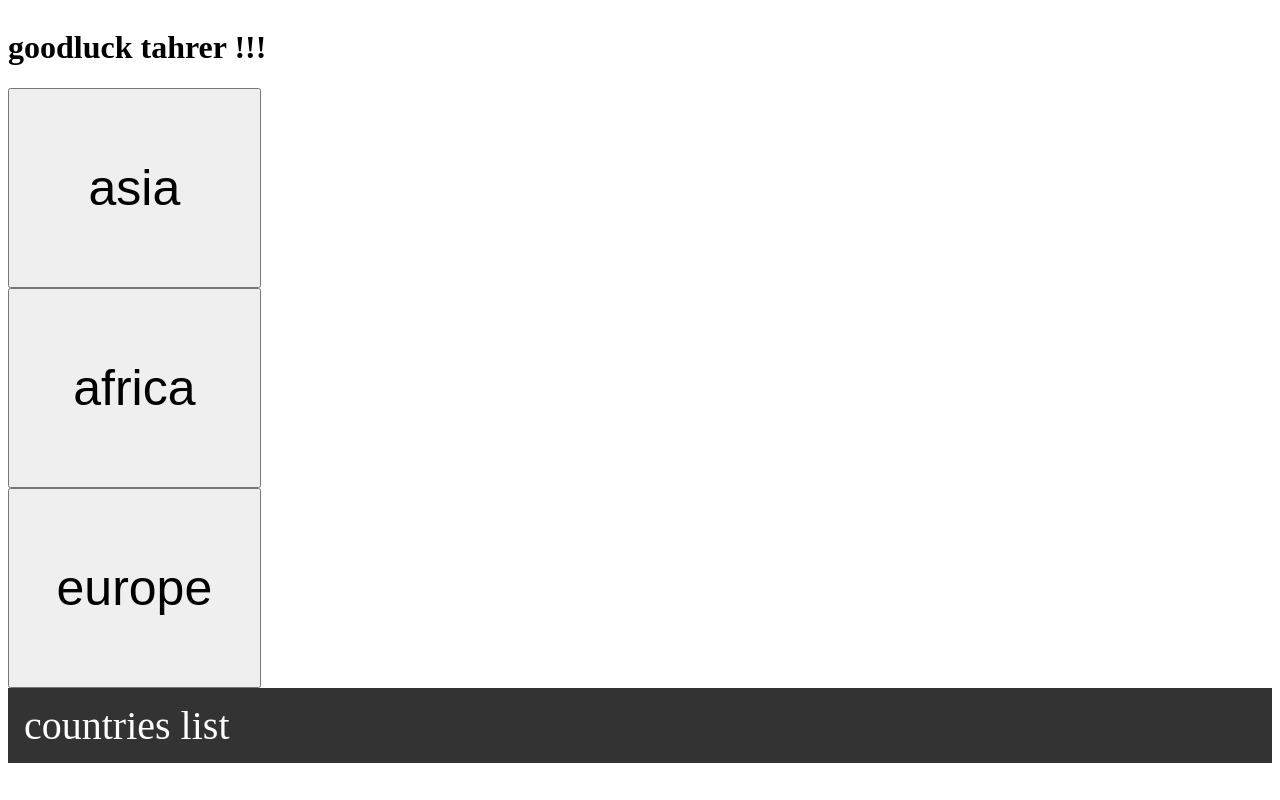
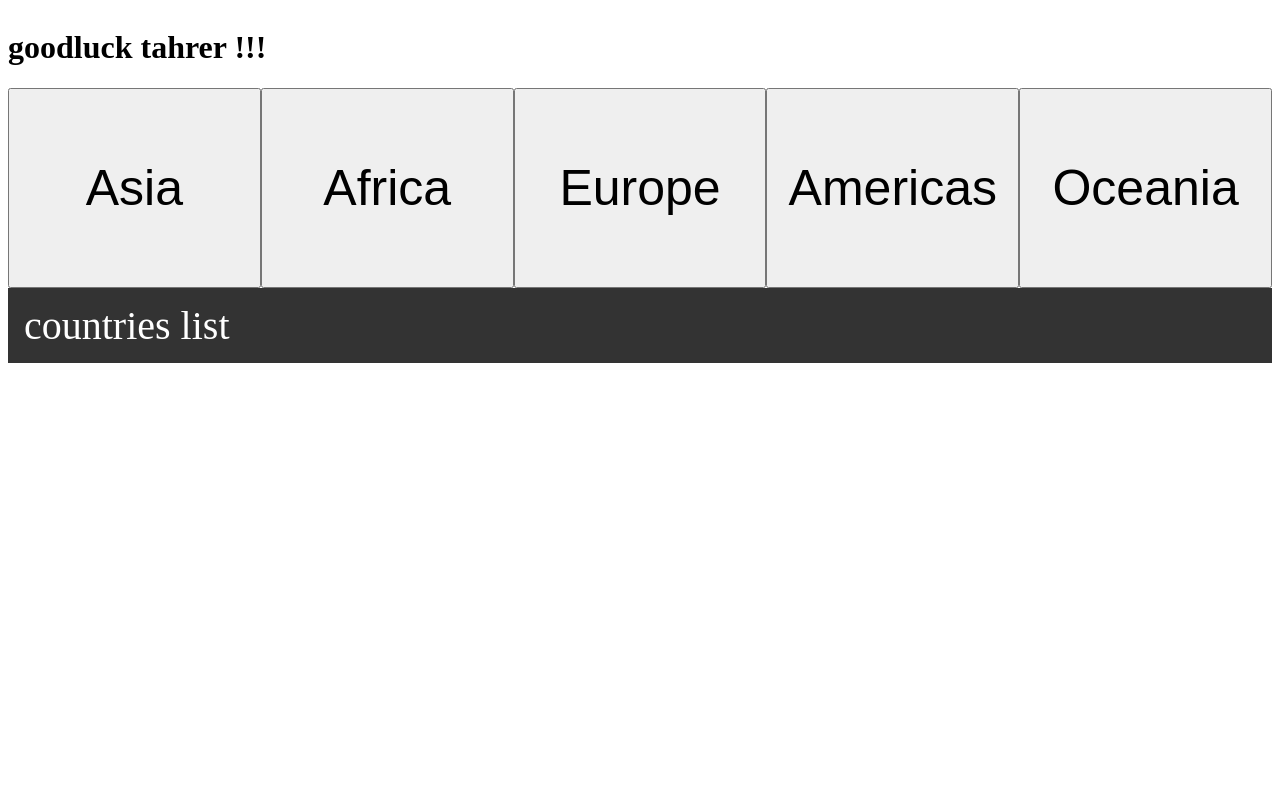
Before and after one commit to tahrer007/COVID-19, a plain HTML site: page index.html in a window 1280 px wide. Drawn offline with Linux system fonts and the light colour scheme.

Commit message:
update 23:30

```diff
--- a/assets/scripts/main.js
+++ b/assets/scripts/main.js
@@ -6,6 +6,7 @@ const africa = document.querySelector(".africa");
 const americas = document.querySelector(".americas");
 const oceania = document.querySelector(".oceania");
 const dropdownContent = document.querySelector(".dropdownContent");
+const ContinentsbtnsBox = document.querySelector(".ContinentsbtnsBox");
 
 import {worldsContinents,ContinentsData,globalData,sellectedCountry,GlobalData,fillCountryCovidData,
     calculateContinentCovidData,getCountryCovidData,fillcountriesData,getCountriesByContinent,searchCountry,
@@ -22,15 +23,25 @@ const filldropdownContent= (countriesArr)=>{
     });
 
 }
-europe.addEventListener("click",function (){
-    console.log("Europe");
+const createContinentsButtons=(worldsContinents)=>{
 
-    getCountriesByContinent("Europe").then(
-        function(value) {
-            console.log(value[0]);
-            filldropdownContent(value[0]);
-        }
-      );
+    worldsContinents.forEach(element => {
+        let initialBtn= document.createElement("button");
+        initialBtn.classList.add("Continentbtn");
+        initialBtn.setAttribute("id",element)
+        initialBtn.innerText= element ;
+        initialBtn.addEventListener("click",function(){
+            getCountriesByContinent(element).then(
+                function(value) {
+                    //console.log(value[0]);
+                    filldropdownContent(value[0]);
+                }
+              );
 
+        })
+        ContinentsbtnsBox.appendChild(initialBtn);
 
-})
+    });
+
+}
+createContinentsButtons(worldsContinents);
--- a/assets/style/main.css
+++ b/assets/style/main.css
@@ -3,7 +3,7 @@ body{
     flex-direction: column;
 }
 
-.btn{
+.Continentbtn{
     height: 200px ;
     width: 20%;
     font-size: 50px;
--- a/index.html
+++ b/index.html
@@ -10,9 +10,8 @@
   </head>
   <body>
     <h1>goodluck tahrer !!!</h1>
-    <button class="asia btn">asia</button>
-    <button class="africa btn">africa</button>
-    <button class="europe btn">europe</button>
+    <div class="ContinentsbtnsBox"></div>
+
     <div class="dropdownBox">
       <ul>
         <li class="dropdown">
@@ -25,6 +24,5 @@
     </div>
     <script type="module" src="assets/scripts/main.js"></script>
     <script type="module" src="assets/scripts/getData.js"></script>
-
   </body>
 </html>
```
